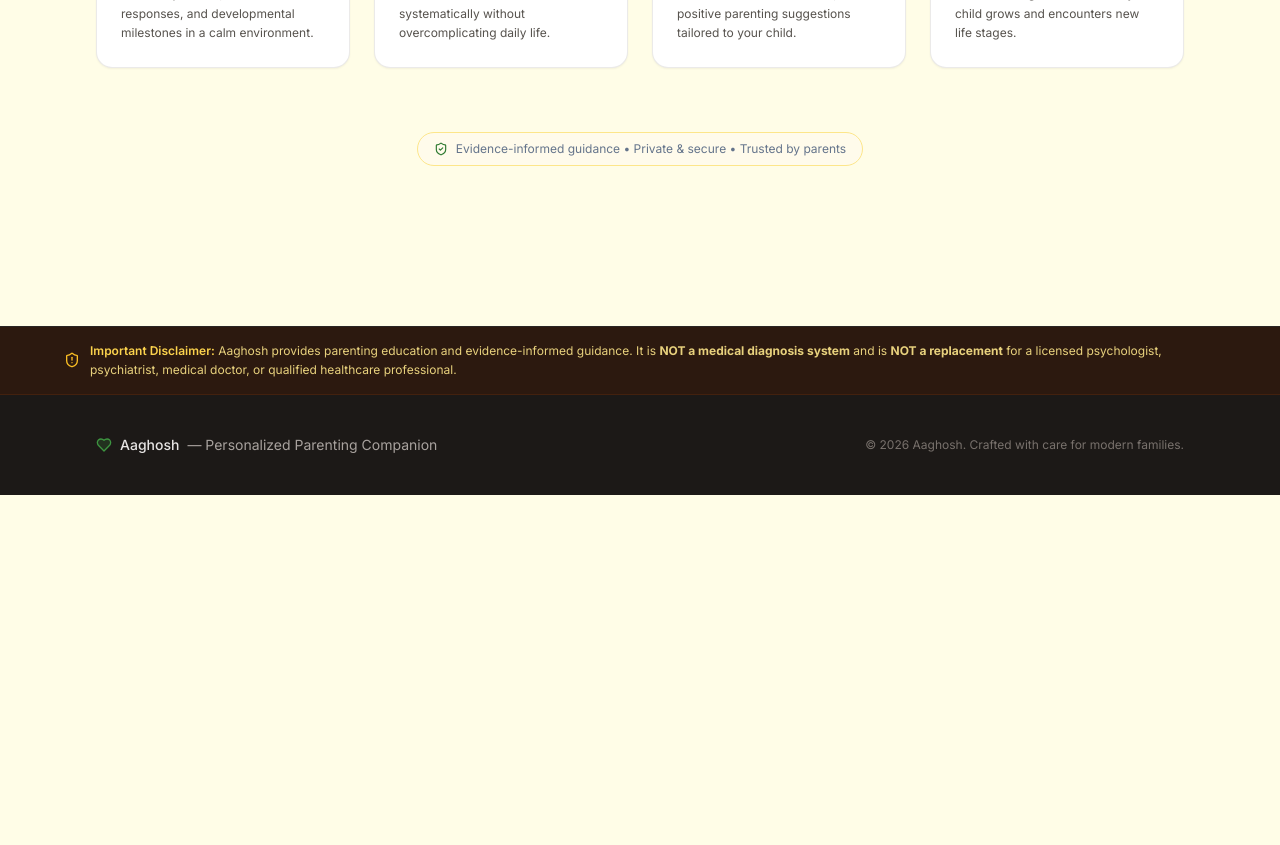
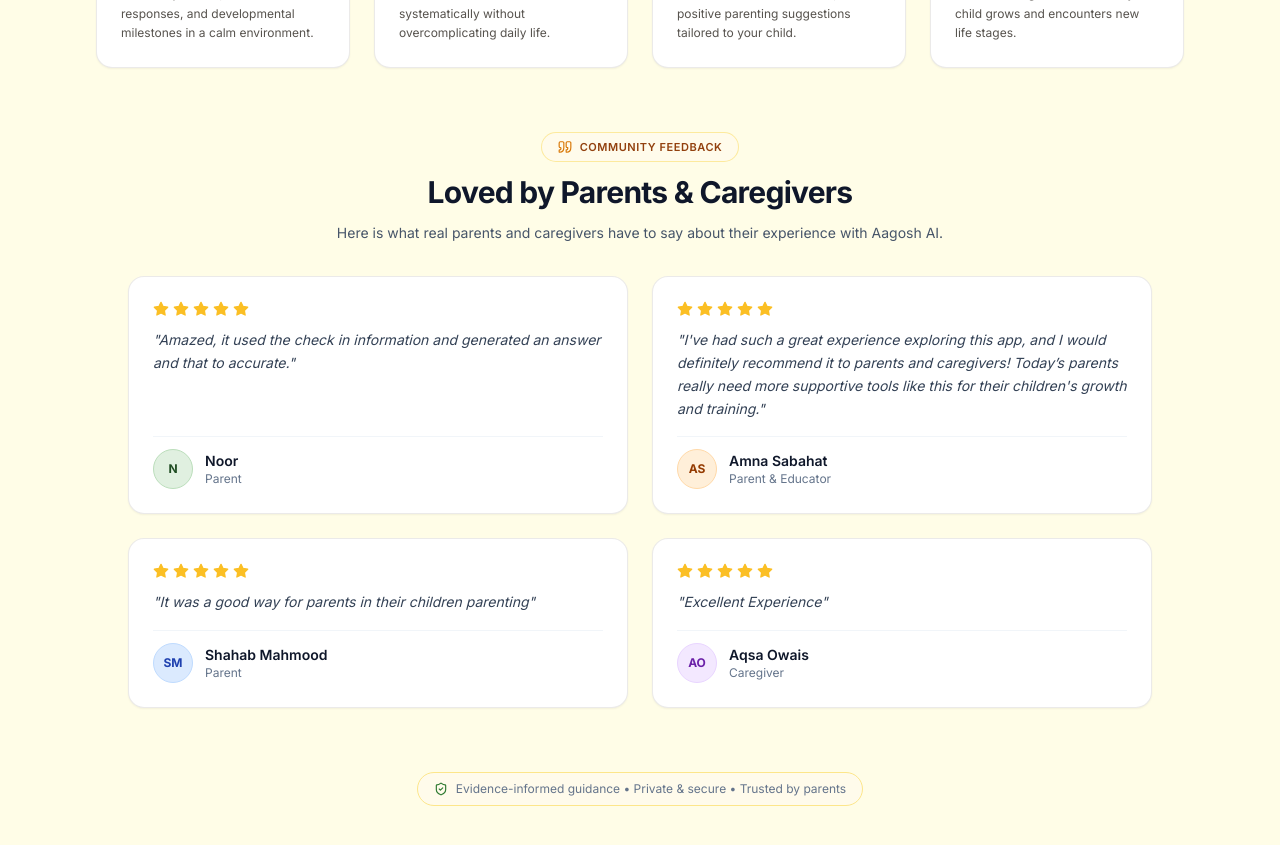
Before and after one commit to M-Abdullah-Jutt/Aagosh-AI, a React (Vite) app in the folder frontend/: page / in a window 1280 px wide. Shown: the part 2420-3265 px from the top of the page. Before the commit the page ends 2915 px from the top, so only its background shows below. Built offline with nearby package versions, Linux system fonts and the light colour scheme; no server answers; a web font is replaced by a local one.

Commit message:
User Feedbacks Added

```diff
--- a/frontend/src/i18n/locales/en.json
+++ b/frontend/src/i18n/locales/en.json
@@ -82,6 +82,10 @@
   "landing.mode.kiko.body": "Choose from curated behavioral dilemmas (meltdowns, sibling fights, homework refusal) and communicate directly with a simulated child who reacts to your parenting style.",
   "landing.mode.sophia.badge": "AI Coach Practice Debrief",
   "landing.mode.sophia.body": "When your practice session ends, the AI Coach provides an in-depth audit highlighting what went wrong, why it escalated the child, and exactly what to say instead.",
+
+  "landing.testimonials.badge": "Community Feedback",
+  "landing.testimonials.title": "Loved by Parents & Caregivers",
+  "landing.testimonials.subtitle": "Here is what real parents and caregivers have to say about their experience with Aagosh AI.",
 
   "landing.cta": "Enter Parent Practice Lab",
   "landing.trust": "Evidence-informed guidance • Private & secure • Trusted by parents",
--- a/frontend/src/i18n/locales/ur.json
+++ b/frontend/src/i18n/locales/ur.json
@@ -82,6 +82,10 @@
   "landing.mode.kiko.body": "مختلف چیلنجنگ منظرناموں (اسکرین ٹائم، سونے کے بہانے، ہوم ورک) میں سے انتخاب کریں اور آن لائن بچے کے ساتھ حقیقی گفتگو کی مشق کریں۔",
   "landing.mode.sophia.badge": "اے آئی کوچ ڈی بریفنگ",
   "landing.mode.sophia.body": "جب سیشن مکمل ہو تو اے آئی کوچ آپ کی تمام غلطیوں کی نشاندہی کرتا ہے، ان کے منفی اثرات سمجھاتا ہے اور درست جملے سکھاتا ہے۔",
+
+  "landing.testimonials.badge": "والدین کی آراء",
+  "landing.testimonials.title": "والدین اور نگہداشت کرنے والوں کا اعتماد",
+  "landing.testimonials.subtitle": "دیکھیے کہ والدین اور دیکھ بھال کرنے والے آغوش کے بارے میں کیا کہتے ہیں۔",
 
   "landing.cta": "عملی مشق شروع کریں",
   "landing.trust": "تحقیق پر مبنی رہنمائی • نجی اور محفوظ • والدین کا بھروسا",
--- a/frontend/src/pages/LandingPage.jsx
+++ b/frontend/src/pages/LandingPage.jsx
@@ -14,7 +14,9 @@
   Radio,
   ShieldCheck,
   Sparkles,
-  PlayCircle
+  PlayCircle,
+  Quote,
+  Star
 } from 'lucide-react';
 import { useLanguage } from '../i18n/LanguageContext';
 
@@ -220,6 +222,81 @@
         </div>
       </section>
 
+      {/* User Testimonials Section */}
+      <section className="space-y-8 max-w-5xl mx-auto">
+        <div className="text-center max-w-2xl mx-auto space-y-3">
+          <div className="inline-flex items-center space-x-2 bg-amber-50 border border-amber-200/80 text-amber-800 text-xs font-semibold px-4 py-1.5 rounded-full">
+            <Quote className="w-3.5 h-3.5 text-amber-600" />
+            <span className="uppercase tracking-wider text-[11px]">{t('landing.testimonials.badge')}</span>
+          </div>
+          <h2 className="text-2xl sm:text-3xl font-bold text-slate-900 tracking-tight">
+            {t('landing.testimonials.title')}
+          </h2>
+          <p className="text-sm text-slate-600 leading-relaxed">
+            {t('landing.testimonials.subtitle')}
+          </p>
+        </div>
+
+        <div className="grid grid-cols-1 md:grid-cols-2 gap-6">
+          {[
+            {
+              name: 'Noor',
+              role: 'Parent',
+              feedback: 'Amazed, it used the check in information and generated an answer and that to accurate.',
+              initials: 'N',
+              avatarBg: 'bg-emerald-100 text-emerald-800 border-emerald-200',
+            },
+            {
+              name: 'Amna Sabahat',
+              role: 'Parent & Educator',
+              feedback: "I've had such a great experience exploring this app, and I would definitely recommend it to parents and caregivers! Today’s parents really need more supportive tools like this for their children's growth and training.",
+              initials: 'AS',
+              avatarBg: 'bg-brand-100 text-brand-800 border-brand-200',
+            },
+            {
+              name: 'Shahab Mahmood',
+              role: 'Parent',
+              feedback: 'It was a good way for parents in their children parenting',
+              initials: 'SM',
+              avatarBg: 'bg-blue-100 text-blue-800 border-blue-200',
+            },
+            {
+              name: 'Aqsa Owais',
+              role: 'Caregiver',
+              feedback: 'Excellent Experience',
+              initials: 'AO',
+              avatarBg: 'bg-purple-100 text-purple-800 border-purple-200',
+            },
+          ].map((item, idx) => (
+            <div
+              key={idx}
+              className="calm-card p-6 flex flex-col justify-between space-y-4 hover:shadow-md transition-shadow relative overflow-hidden"
+            >
+              <div className="space-y-3">
+                <div className="flex items-center space-x-1 text-amber-400">
+                  {[...Array(5)].map((_, i) => (
+                    <Star key={i} className="w-4 h-4 fill-amber-400 text-amber-400" />
+                  ))}
+                </div>
+                <p className="text-sm text-slate-700 leading-relaxed italic">
+                  "{item.feedback}"
+                </p>
+              </div>
+
+              <div className="flex items-center space-x-3 pt-3 border-t border-slate-100">
+                <div className={`w-10 h-10 rounded-full flex items-center justify-center font-bold text-xs border ${item.avatarBg}`}>
+                  {item.initials}
+                </div>
+                <div>
+                  <h4 className="text-sm font-semibold text-slate-900">{item.name}</h4>
+                  <p className="text-xs text-slate-500">{item.role}</p>
+                </div>
+              </div>
+            </div>
+          ))}
+        </div>
+      </section>
+
       {/* Trust Footer */}
       <section className="text-center pb-4">
         <div className="inline-flex items-center space-x-2 text-xs text-slate-500 bg-amber-50 border border-amber-200 px-4 py-2 rounded-full">
```
